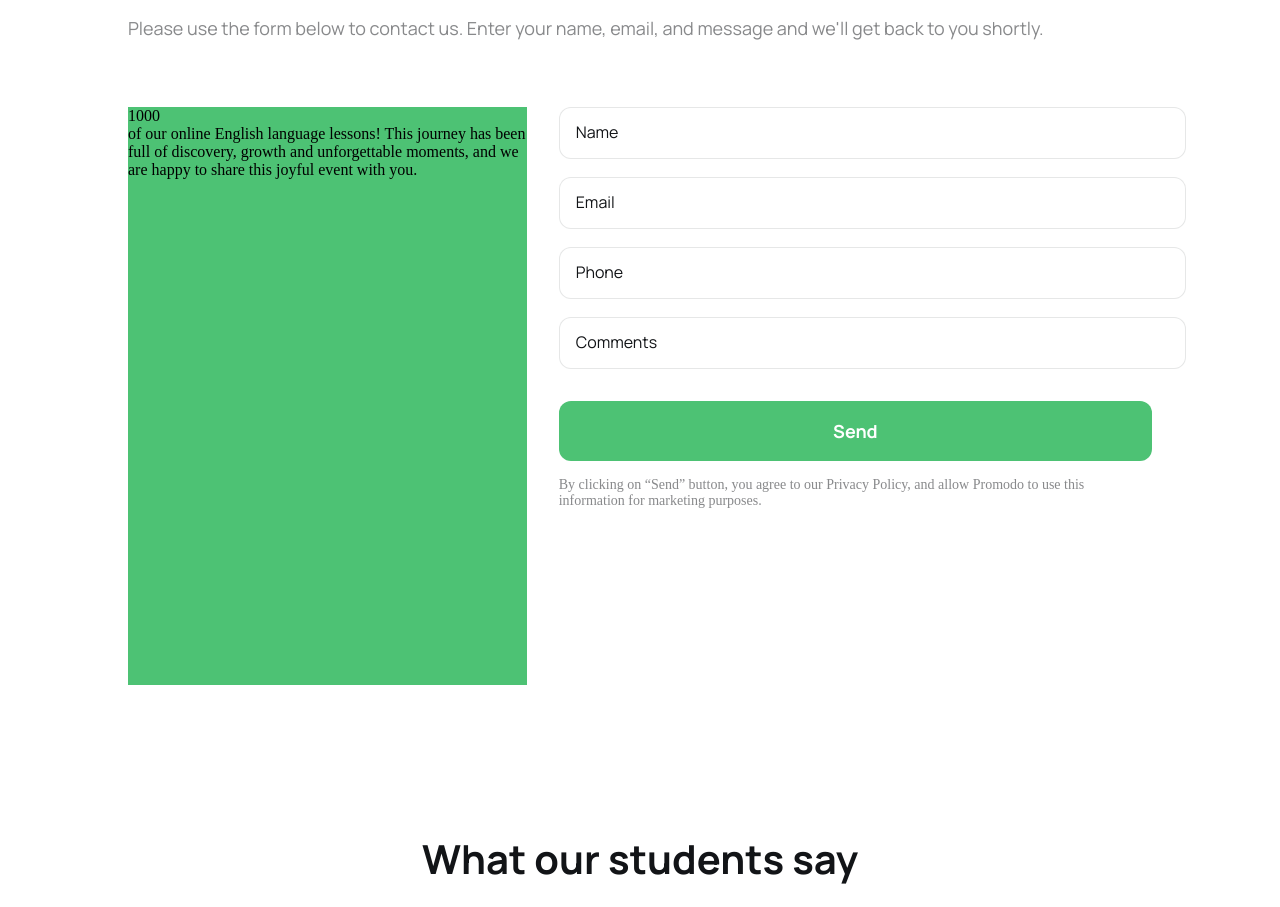
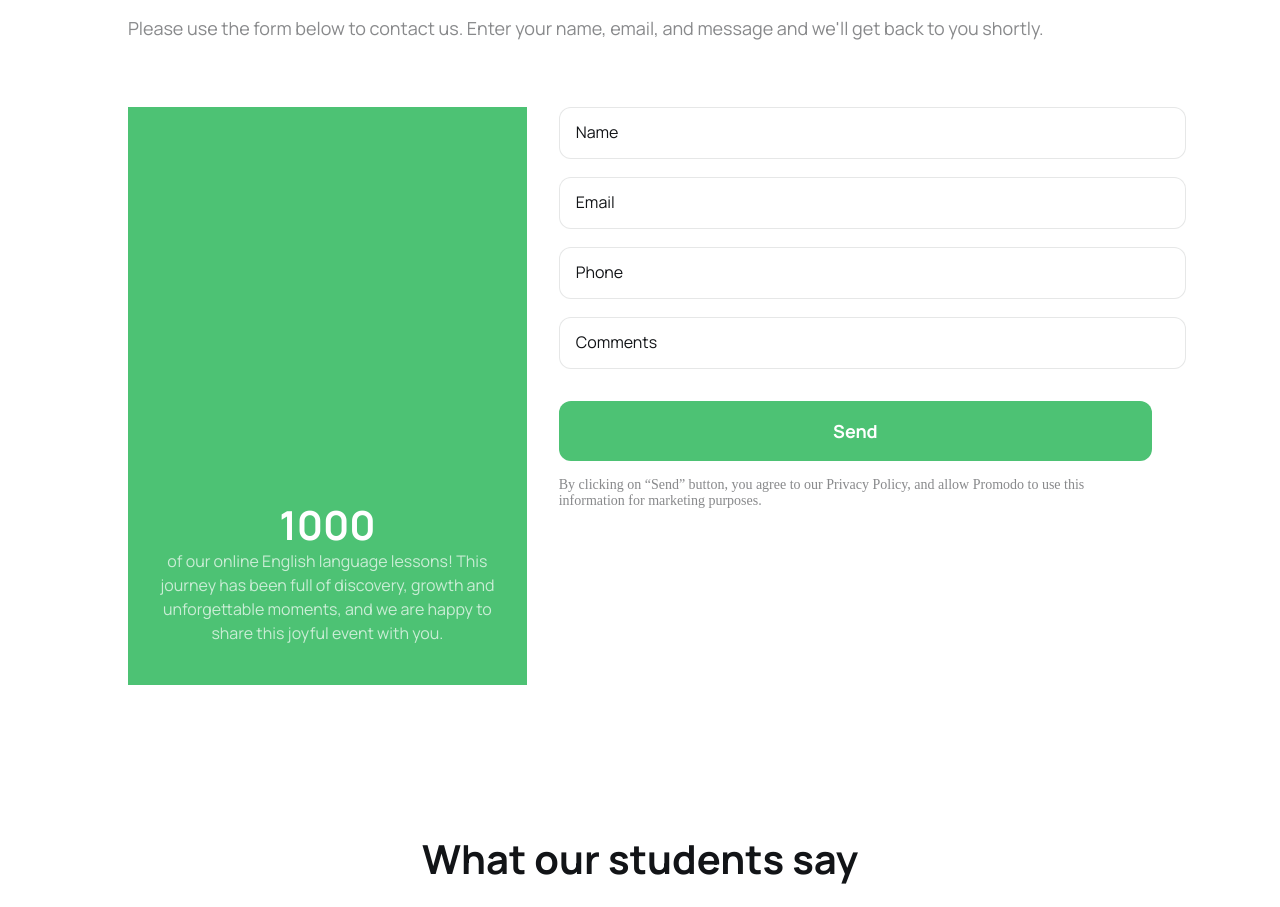
Before and after one commit to UsernameArtem/EnglishExcellence, a plain HTML site: page index.html in a window 1280 px wide. Shown: the part 4137-5044 px from the top of the page. Drawn offline with Linux system fonts and the light colour scheme.

Commit message:
Update index.css
styles added

```diff
--- a/index.css
+++ b/index.css
@@ -837,4 +837,32 @@ input::-webkit-inner-spin-button {
   background-size: 492px;
 }
 .contacts-text-wrap {
+ padding: 0 20px;
+  position: absolute;
+  left: 0px;
+  bottom: 40px;
+
 }
+
+
+.contacts-img-text{
+  font-family: "Manrope", serif;
+
+font-weight: 700;
+font-size: 40px;
+line-height: 48px;
+color: #FFFFFF;
+text-align: center;
+}
+
+
+.contacts-img-description{
+  font-family: "Manrope", serif;
+
+  font-weight: 400;
+  font-size: 16px;
+  line-height: 24px;
+  color: #FFFFFFB2;
+  text-align: center;
+
+}
```
